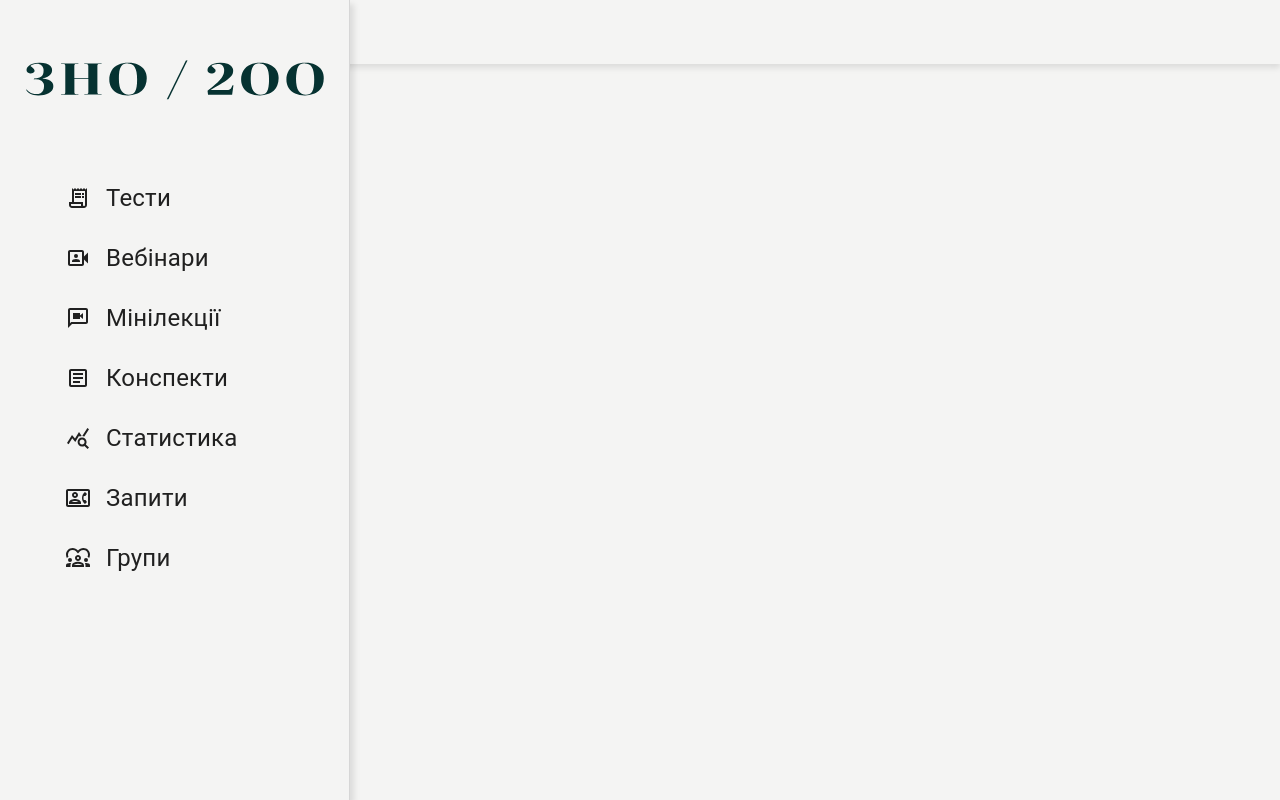
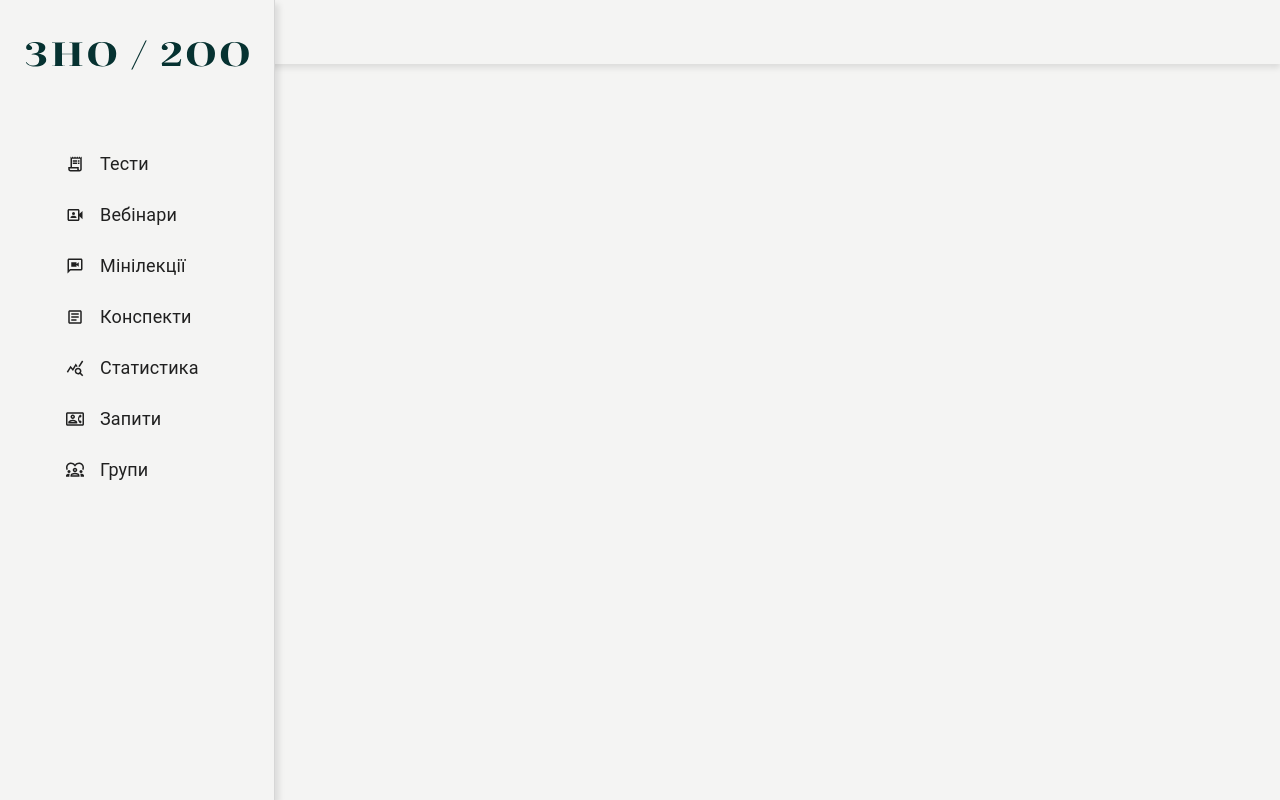
Before and after one commit to ShakunIlya74/znona200_fe, a React (Create React App) app: page /menu in a window 1280 px wide. Built offline with nearby package versions, Linux system fonts and the light colour scheme; no server answers.

Commit message:
make it smaller

```diff
--- a/src/App.tsx
+++ b/src/App.tsx
@@ -40,7 +40,7 @@ const withLayout = (Component: React.ComponentType) => () => (
           >
             <Box
               sx={{
-                minWidth: { md: '350px', xs: 0 },
+                minWidth: { md: '275px', xs: 0 },
                 // Use flex "none" if you don’t want this side panel to grow
                 flex: 'none',
                 backgroundColor: 'white',
--- a/src/components/Header.tsx
+++ b/src/components/Header.tsx
@@ -36,6 +36,8 @@ const menuTitles: Record<string, string> = {
   groups: "Групи"
 };
 
+const BUTTON_FONT_SIZE = '18px';
+
 function Header() {
   const theme = useTheme();
   const isMobile = useMediaQuery(theme.breakpoints.down('md'));
@@ -69,9 +71,9 @@ function Header() {
     >
       <Box component={Link} to="/" sx={{
         display: 'flex', alignItems: 'center',
-        justifyContent: 'center', paddingY: '60px',
+        justifyContent: 'center', pt: '40px',pb: '60px'
       }}>
-        <img src={ZnoLogo} alt="Logo ZNO" style={{ height: '40px' }} />
+        <img src={ZnoLogo} alt="Logo ZNO" style={{ height: '30px' }} />
       </Box>
 
       <List id='menu-buttons' sx={{}}>
@@ -82,10 +84,10 @@ function Header() {
             onClick={() => setSelectedMenu("tests")}
             sx={{ backgroundColor: selectedMenu === "tests" ? "#FFFFFF" : "inherit" }}
           >
-            <ReceiptLongOutlinedIcon sx={{ mr: 2, ml: '50px', fontSize: '24px' }} />
+            <ReceiptLongOutlinedIcon sx={{ mr: 2, ml: '50px', fontSize: BUTTON_FONT_SIZE }} />
             <ListItemText
               primary="Тести"
-              primaryTypographyProps={{ sx: { fontSize: '24px' } }}
+              primaryTypographyProps={{ sx: { fontSize: BUTTON_FONT_SIZE } }}
             />
           </ListItemButton>
         </ListItem>
@@ -96,10 +98,10 @@ function Header() {
             onClick={() => setSelectedMenu("webinars")}
             sx={{ backgroundColor: selectedMenu === "webinars" ? "#FFFFFF" : "inherit" }}
           >
-            <VideoCameraFrontOutlinedIcon sx={{ mr: 2, ml: '50px', fontSize: '24px' }} />
+            <VideoCameraFrontOutlinedIcon sx={{ mr: 2, ml: '50px', fontSize: BUTTON_FONT_SIZE }} />
             <ListItemText
               primary="Вебінари"
-              primaryTypographyProps={{ sx: { fontSize: '24px' } }}
+              primaryTypographyProps={{ sx: { fontSize: BUTTON_FONT_SIZE } }}
             />
           </ListItemButton>
         </ListItem>
@@ -108,10 +110,10 @@ function Header() {
             onClick={() => setSelectedMenu("miniLectures")}
             sx={{ backgroundColor: selectedMenu === "miniLectures" ? "#FFFFFF" : "inherit" }}
           >
-            <VoiceChatOutlinedIcon sx={{ mr: 2, ml: '50px', fontSize: '24px' }} />
+            <VoiceChatOutlinedIcon sx={{ mr: 2, ml: '50px', fontSize: BUTTON_FONT_SIZE }} />
             <ListItemText
               primary="Мінілекції"
-              primaryTypographyProps={{ sx: { fontSize: '24px' } }}
+              primaryTypographyProps={{ sx: { fontSize: BUTTON_FONT_SIZE } }}
             />
           </ListItemButton>
         </ListItem>
@@ -120,10 +122,10 @@ function Header() {
             onClick={() => setSelectedMenu("notes")}
             sx={{ backgroundColor: selectedMenu === "notes" ? "#FFFFFF" : "inherit" }}
           >
-            <ArticleOutlinedIcon sx={{ mr: 2, ml: '50px', fontSize: '24px' }} />
+            <ArticleOutlinedIcon sx={{ mr: 2, ml: '50px', fontSize: BUTTON_FONT_SIZE }} />
             <ListItemText
               primary="Конспекти"
-              primaryTypographyProps={{ sx: { fontSize: '24px' } }}
+              primaryTypographyProps={{ sx: { fontSize: BUTTON_FONT_SIZE } }}
             />
           </ListItemButton>
         </ListItem>
@@ -132,10 +134,10 @@ function Header() {
             onClick={() => setSelectedMenu("statistics")}
             sx={{ backgroundColor: selectedMenu === "statistics" ? "#FFFFFF" : "inherit" }}
           >
-            <QueryStatsOutlinedIcon sx={{ mr: 2, ml: '50px', fontSize: '24px' }} />
+            <QueryStatsOutlinedIcon sx={{ mr: 2, ml: '50px', fontSize: BUTTON_FONT_SIZE }} />
             <ListItemText
               primary="Статистика"
-              primaryTypographyProps={{ sx: { fontSize: '24px' } }}
+              primaryTypographyProps={{ sx: { fontSize: BUTTON_FONT_SIZE } }}
             />
           </ListItemButton>
         </ListItem>
@@ -144,10 +146,10 @@ function Header() {
             onClick={() => setSelectedMenu("queries")}
             sx={{ backgroundColor: selectedMenu === "queries" ? "#FFFFFF" : "inherit" }}
           >
-            <ContactPhoneOutlinedIcon sx={{ mr: 2, ml: '50px', fontSize: '24px' }} />
+            <ContactPhoneOutlinedIcon sx={{ mr: 2, ml: '50px', fontSize: BUTTON_FONT_SIZE }} />
             <ListItemText
               primary="Запити"
-              primaryTypographyProps={{ sx: { fontSize: '24px' } }}
+              primaryTypographyProps={{ sx: { fontSize: BUTTON_FONT_SIZE } }}
             />
           </ListItemButton>
         </ListItem>
@@ -156,10 +158,10 @@ function Header() {
             onClick={() => setSelectedMenu("groups")}
             sx={{ backgroundColor: selectedMenu === "groups" ? "#FFFFFF" : "inherit" }}
           >
-            <Diversity1OutlinedIcon sx={{ mr: 2, ml: '50px', fontSize: '24px' }} />
+            <Diversity1OutlinedIcon sx={{ mr: 2, ml: '50px', fontSize: BUTTON_FONT_SIZE }} />
             <ListItemText
               primary="Групи"
-              primaryTypographyProps={{ sx: { fontSize: '24px' } }}
+              primaryTypographyProps={{ sx: { fontSize: BUTTON_FONT_SIZE } }}
             />
           </ListItemButton>
         </ListItem>
@@ -185,7 +187,7 @@ function Header() {
         >
           <Typography id='page-title'
             variant="h6"
-            sx={{ fontSize: '36px', flexGrow: 1, color: '#5b5f5e', pl: { xs: 0, md: 40 } }}
+            sx={{ fontSize: '28px', flexGrow: 1, color: '#5b5f5e', pl: { xs: 0, md: 40 } }}
           >
             {menuTitles[selectedMenu]}
           </Typography>
@@ -204,10 +206,10 @@ function Header() {
         <Drawer
           variant="permanent"
           sx={{
-            width: '350px',
+            width: '275px',
             // flexShrink: 0,
             '& .MuiDrawer-paper': {
-              width: '350px',
+              width: '275px',
               boxSizing: 'border-box',
               backgroundColor: '#f4f4f3',
               boxShadow: '4px 4px 6px rgba(0, 0, 0, 0.1)'
```
